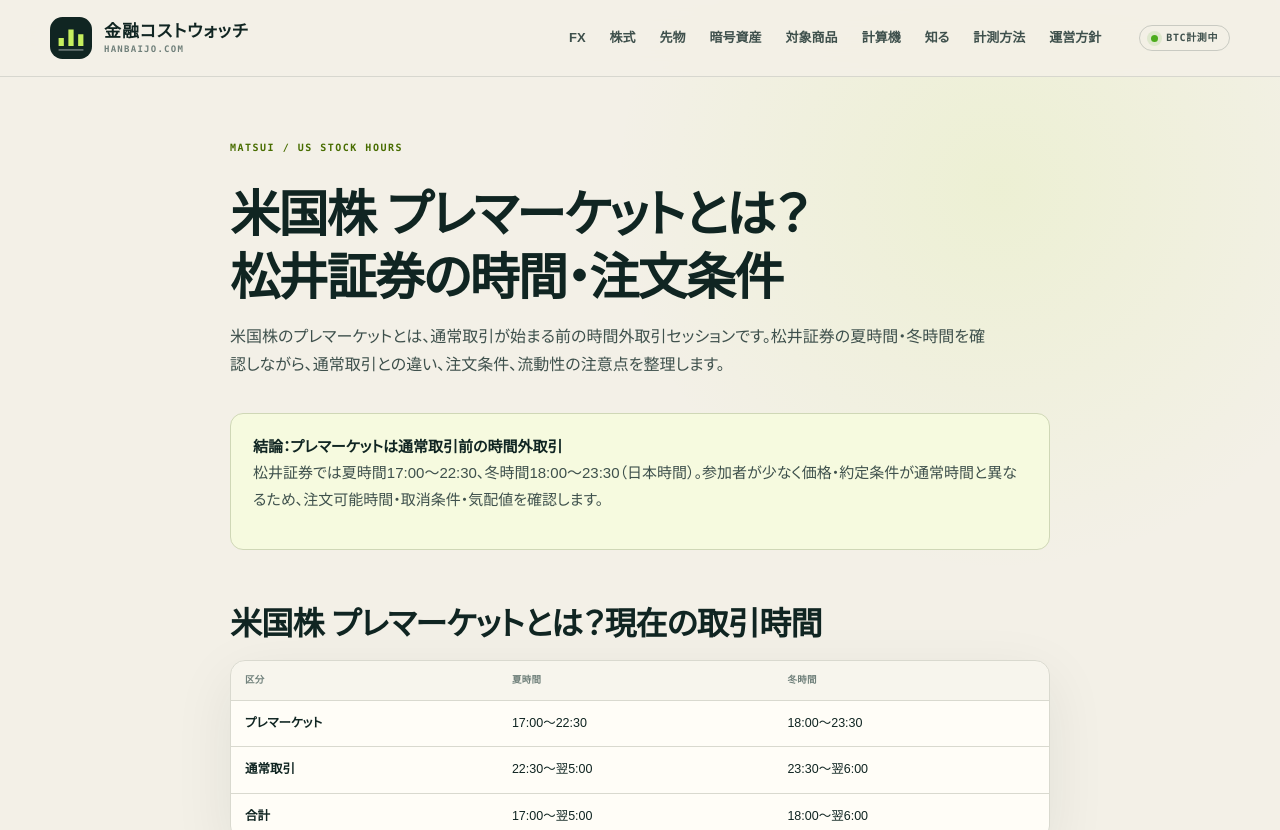
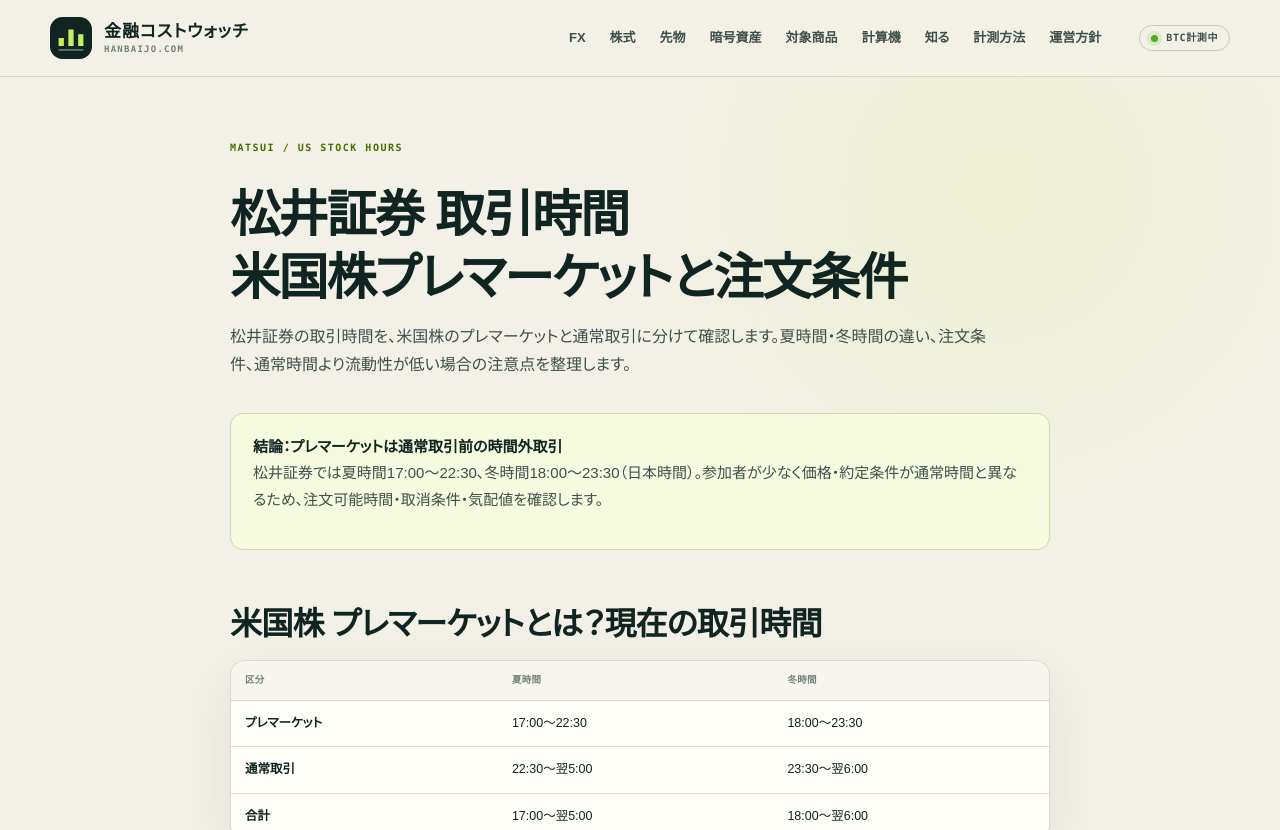
Before and after one commit to mrok18/hanbaijo, a Next.js app: page /articles/matsui-us-stock-trading-hours in a window 1280 px wide. Shown: the top 830 px of the page. Built offline with nearby package versions, Linux system fonts and the light colour scheme.

Commit message:
seo: align matsui trading hours intent

```diff
--- a/app/articles/matsui-us-stock-trading-hours/page.tsx
+++ b/app/articles/matsui-us-stock-trading-hours/page.tsx
@@ -4,15 +4,15 @@ import { AFFILIATE_OFFERS } from '@/lib/affiliates';
 
 export const metadata = {
   alternates: { canonical: '/articles/matsui-us-stock-trading-hours' },
-  title: '米国株 プレマーケットとは？｜松井証券の取引時間と注意点',
-  description: '米国株のプレマーケットとは、通常取引前の時間外取引です。松井証券の夏時間17:00〜22:30・冬時間18:00〜23:30、注文条件や注意点を整理します。',
+  title: '松井証券 取引時間｜米国株プレマーケットと注文条件',
+  description: '松井証券の取引時間を、米国株のプレマーケット・通常取引に分けて整理。夏時間17:00〜22:30・冬時間18:00〜23:30の注文条件や注意点を確認できます。',
 };
 
 export default function Page() {
   return <article>
     <p className="page-kicker">MATSUI / US STOCK HOURS</p>
-    <h1>米国株 プレマーケットとは？<br />松井証券の時間・注文条件</h1>
-    <p className="lede">米国株のプレマーケットとは、通常取引が始まる前の時間外取引セッションです。松井証券の夏時間・冬時間を確認しながら、通常取引との違い、注文条件、流動性の注意点を整理します。</p>
+    <h1>松井証券 取引時間<br />米国株プレマーケットと注文条件</h1>
+    <p className="lede">松井証券の取引時間を、米国株のプレマーケットと通常取引に分けて確認します。夏時間・冬時間の違い、注文条件、通常時間より流動性が低い場合の注意点を整理します。</p>
     <div className="callout"><strong>結論：プレマーケットは通常取引前の時間外取引</strong><p>松井証券では夏時間17:00〜22:30、冬時間18:00〜23:30（日本時間）。参加者が少なく価格・約定条件が通常時間と異なるため、注文可能時間・取消条件・気配値を確認します。</p></div>
 
     <h2>米国株 プレマーケットとは？現在の取引時間</h2>
```
